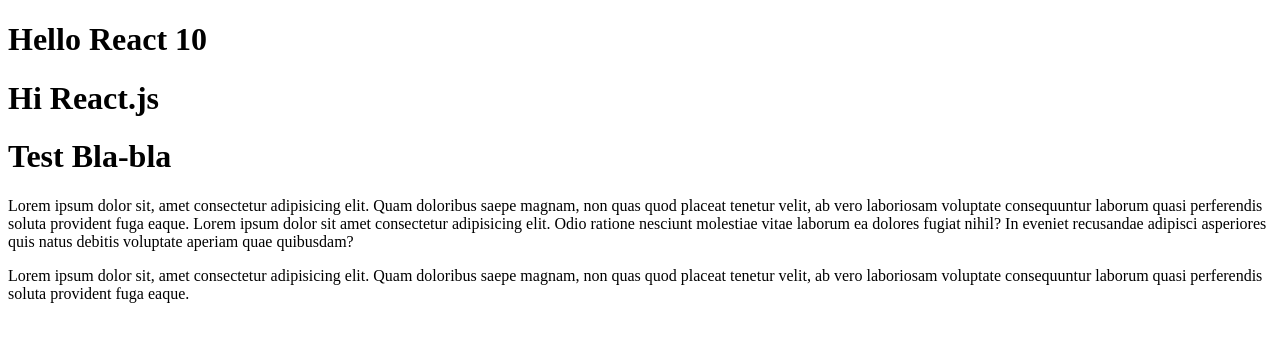
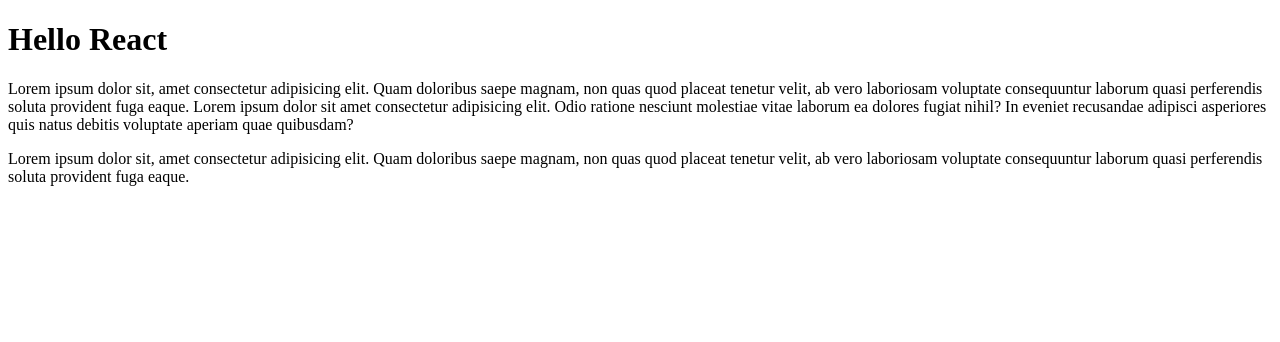
Before and after one commit to Genu4/phone-shop, a React (Create React App) app: page / in a window 1280 px wide. Shown: the top 342 px of the page. Built offline with nearby package versions, Linux system fonts and the light colour scheme.

Commit message:
іменований та дефолтний імпорт

```diff
--- /dev/null
+++ b/src/Content.tsx
@@ -0,0 +1,24 @@
+export const Content = () => {
+    return (
+        <>
+            <p>
+                Lorem ipsum dolor sit, amet consectetur adipisicing elit. Quam
+                doloribus saepe magnam, non quas quod placeat tenetur velit, ab
+                vero laboriosam voluptate consequuntur laborum quasi perferendis
+                soluta provident fuga eaque. Lorem ipsum dolor sit amet
+                consectetur adipisicing elit. Odio ratione nesciunt molestiae
+                vitae laborum ea dolores fugiat nihil? In eveniet recusandae
+                adipisci asperiores quis natus debitis voluptate aperiam quae
+                quibusdam?
+            </p>
+            <p>
+                Lorem ipsum dolor sit, amet consectetur adipisicing elit. Quam
+                doloribus saepe magnam, non quas quod placeat tenetur velit, ab
+                vero laboriosam voluptate consequuntur laborum quasi perferendis
+                soluta provident fuga eaque.
+            </p>
+        </>
+    )
+}
+
+// export default Content
--- a/src/index.tsx
+++ b/src/index.tsx
@@ -1,56 +1,27 @@
 import { title } from 'process'
 import React from 'react'
 import ReactDOM from 'react-dom/client'
+import {Content} from './Content'
 
-//Element
-
-// JSX
-// const h1 = <h1 id="title" className="test">Hello world</h1>
-
-//without JSX
-// const h1 = React.createElement("h1", {id: 'title', className:'test'}, "Hello React")
-
-//Component повертають зовнішній вигляд. назва з великої!
 type TitleProps = {
-
     title: string
     text?: string
     num?: number
 }
 
-
-const Title = ({title, text='Test', num}: TitleProps) => {
-    return <h1>{text} {title} {num}</h1>
-}
-const Content = () => {
+const Title = ({ title, text = 'Test', num }: TitleProps) => {
     return (
-        <>
-            <p>
-                Lorem ipsum dolor sit, amet consectetur adipisicing elit. Quam
-                doloribus saepe magnam, non quas quod placeat tenetur velit, ab
-                vero laboriosam voluptate consequuntur laborum quasi perferendis
-                soluta provident fuga eaque. Lorem ipsum dolor sit amet
-                consectetur adipisicing elit. Odio ratione nesciunt molestiae
-                vitae laborum ea dolores fugiat nihil? In eveniet recusandae
-                adipisci asperiores quis natus debitis voluptate aperiam quae
-                quibusdam?
-            </p>
-            <p>
-                Lorem ipsum dolor sit, amet consectetur adipisicing elit. Quam
-                doloribus saepe magnam, non quas quod placeat tenetur velit, ab
-                vero laboriosam voluptate consequuntur laborum quasi perferendis
-                soluta provident fuga eaque.
-            </p>
-        </>
+        <h1>
+            {text} {title} {num}
+        </h1>
     )
 }
+
 
 const App = () => {
     return (
         <React.Fragment>
-            <Title text="Hello" title="React" num = {10}/>
-            <Title text="Hi" title="React.js" />
-            <Title title="Bla-bla" />
+            <Title text="Hello" title="React" />
             <Content />
         </React.Fragment>
     )
```
